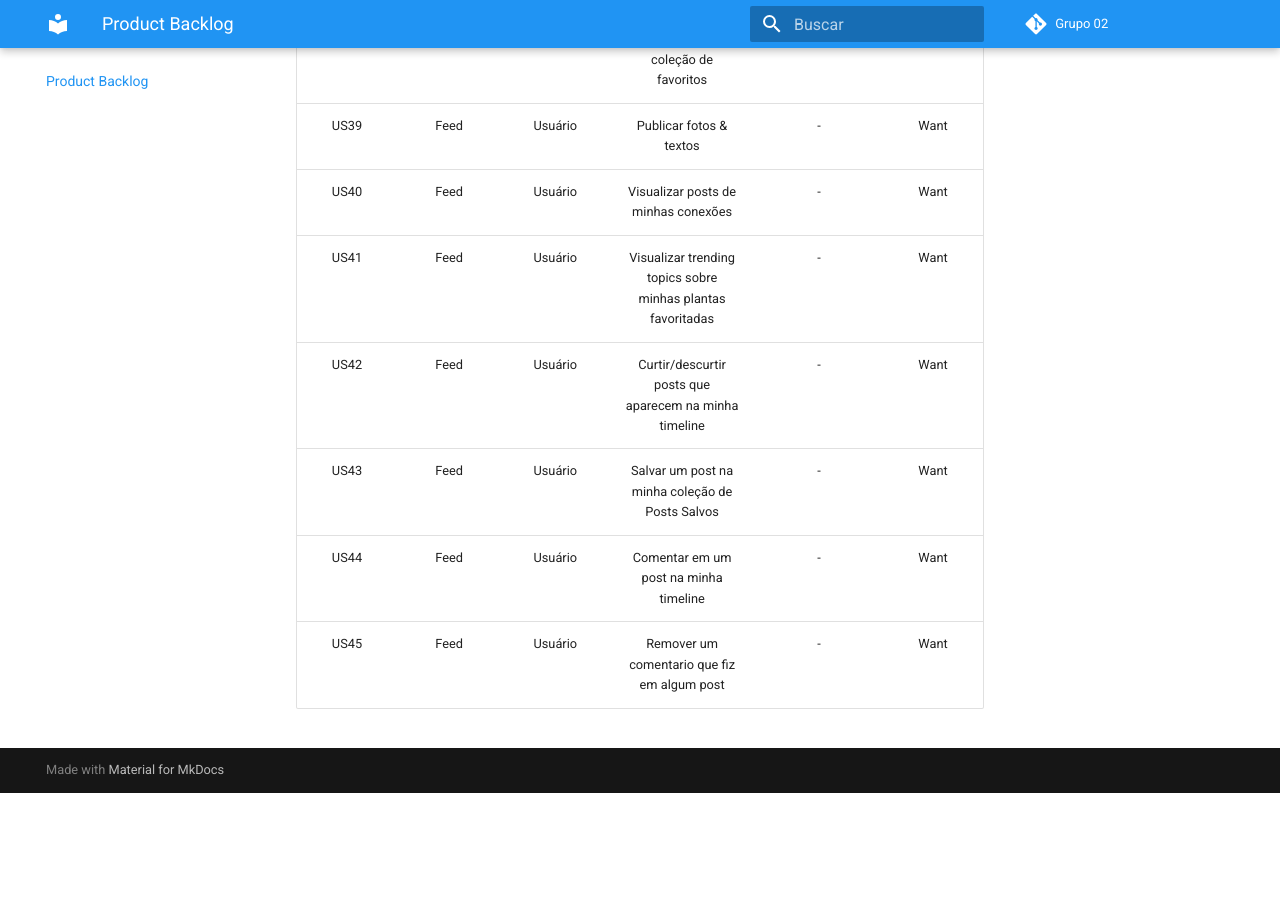
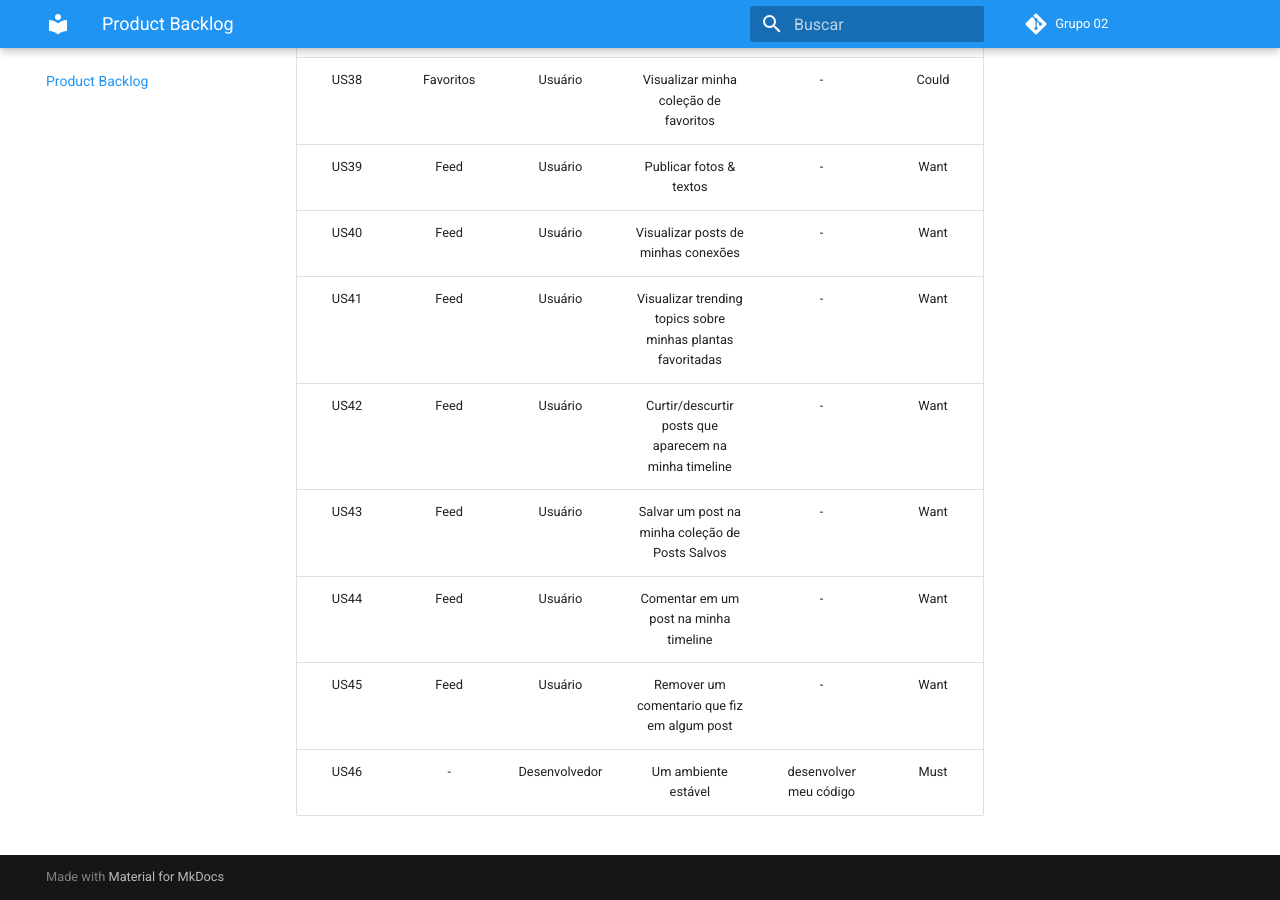
Before and after one commit to fga-eps-mds/2020.1-GaiaDex-wiki, an MkDocs documentation site: the page built from docs/product_backlog/product_backlog.md, in a window 1280 px wide and 900 px high, scrolled down 4068 px. Built offline with MkDocs 1.6.1 and Material for MkDocs 9.7.7, drawn with Linux system fonts in a browser that asks for light colours; comment, search, counter and statistics services are not loaded; old or Windows-style settings are respelled for this version of MkDocs; before the commit the page ends 4861 px from its top, so only the background shows below that.

Commit message:
Add US46 in product backlog

```diff
--- a/docs/product_backlog/product_backlog.md
+++ b/docs/product_backlog/product_backlog.md
@@ -62,3 +62,4 @@
 | US43 |     Feed     |       Usuário       |                    Salvar um post na minha coleção de Posts Salvos                     |                                          -                                          |    Want    |
 | US44 |     Feed     |       Usuário       |                         Comentar em um post na minha timeline                          |                                          -                                          |    Want    |
 | US45 |     Feed     |       Usuário       |                      Remover um comentario que fiz em algum post                       |                                          -                                          |    Want    |
+| US46 |     -     |       Desenvolvedor       |                      Um ambiente estável                       |                                          desenvolver meu código                                               |    Must    |
```
